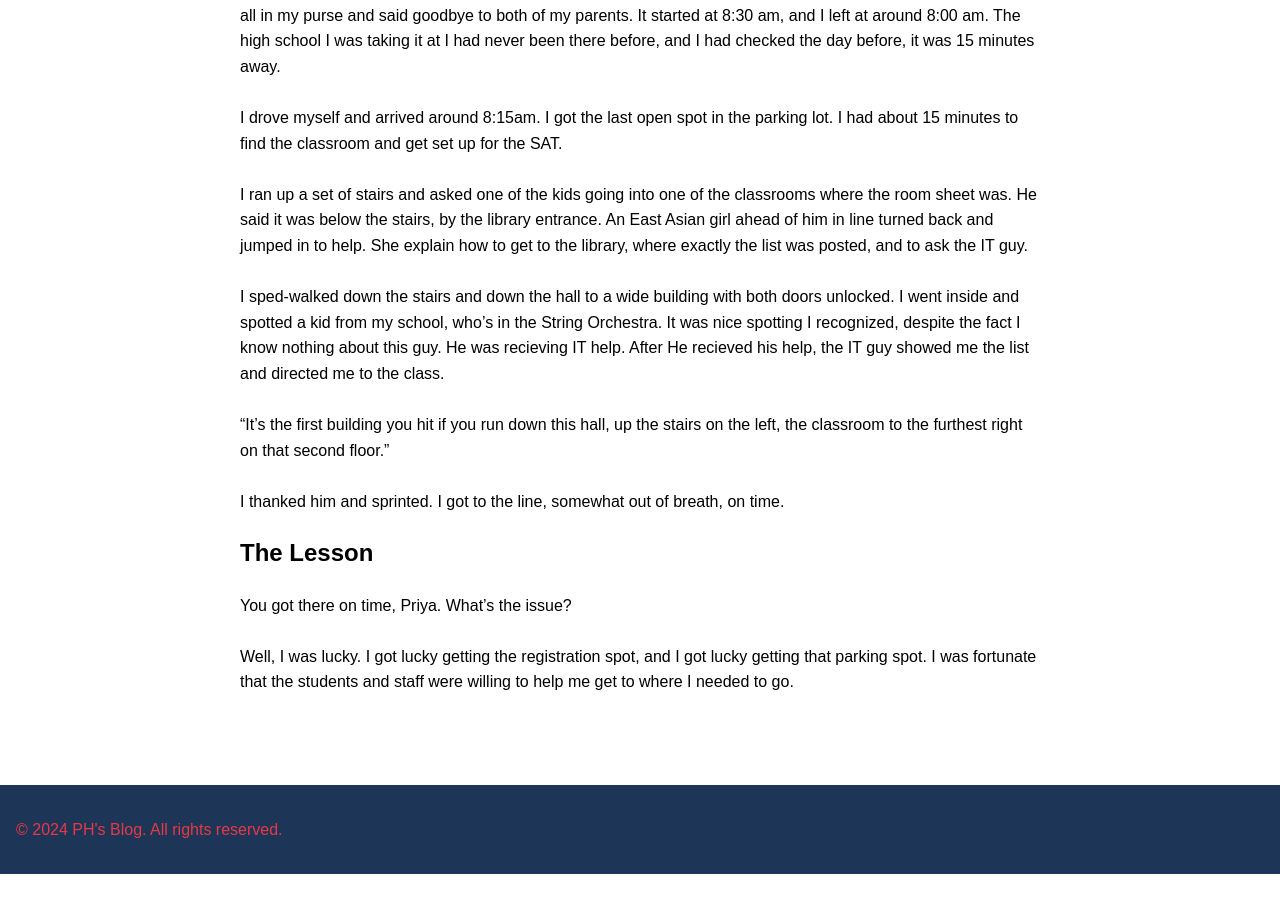
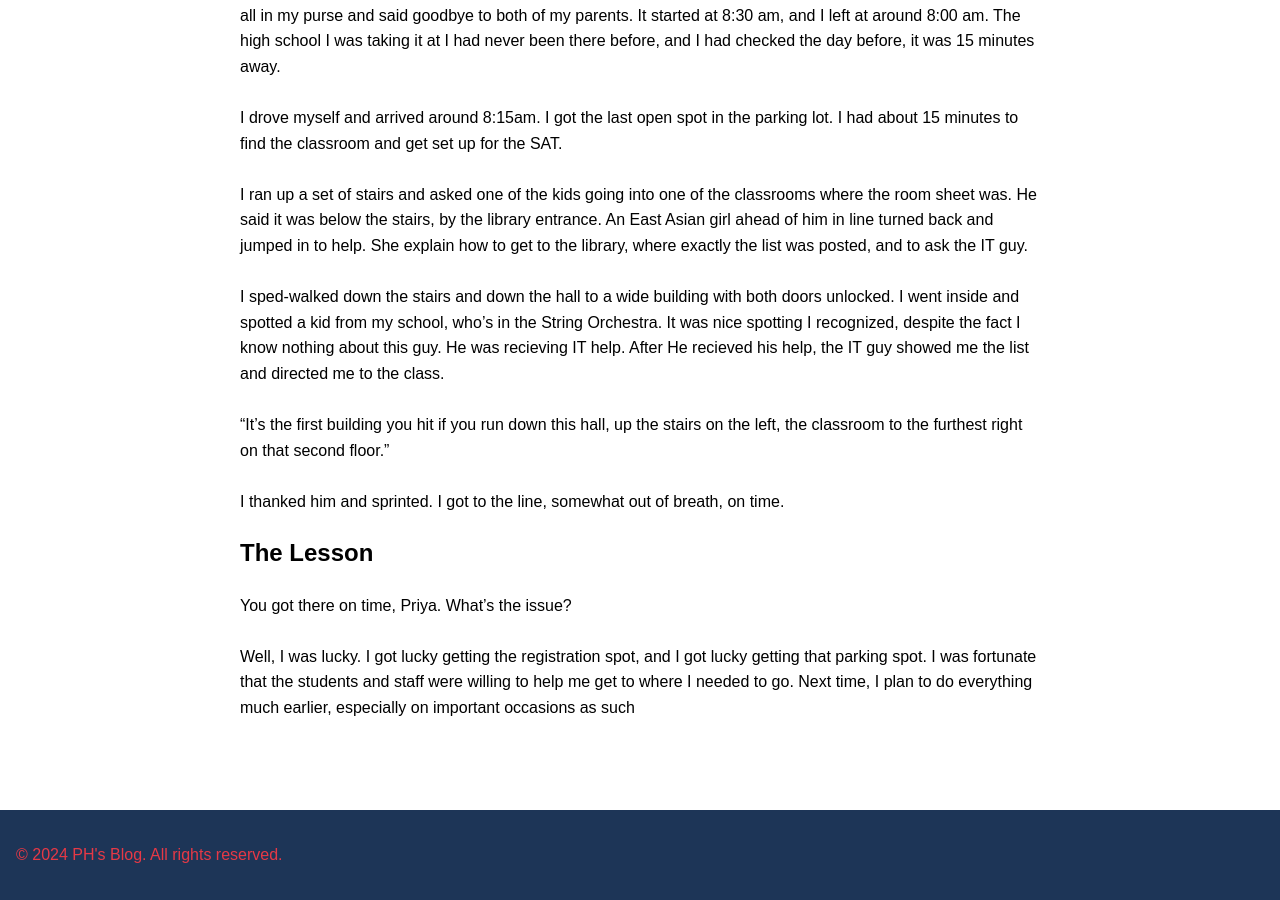
Before and after one commit to CaptainSapphire/PH-s-Blog, a Jekyll site: the page built from _posts/2024-10-15-A-Lesson-Learned:-The-SAT.md, in a window 1280 px wide and 900 px high, scrolled down 682 px. Built offline with Jekyll 4.4.1, drawn with Linux system fonts in a browser that asks for light colours; our own code applies the rules of GitHub Pages for plain Markdown files; before the commit the page ends 1556 px from its top, so only the background shows below that.

Commit message:
Update 2024-10-15-A-Lesson-Learned:-The-SAT.md

```diff
--- a/_posts/2024-10-15-A-Lesson-Learned:-The-SAT.md
+++ b/_posts/2024-10-15-A-Lesson-Learned:-The-SAT.md
@@ -12,4 +12,4 @@ I sped-walked down the stairs and down the hall to a wide building with both doo
 I thanked him and sprinted. I got to the line, somewhat out of breath, on time.
 ## The Lesson
 You got there on time, Priya. What's the issue? <br><br>
-Well, I was lucky. I got lucky getting the registration spot, and I got lucky getting that parking spot. I was fortunate that the students and staff were willing to help me get to where I needed to go.
+Well, I was lucky. I got lucky getting the registration spot, and I got lucky getting that parking spot. I was fortunate that the students and staff were willing to help me get to where I needed to go. Next time, I plan to do everything much earlier, especially on important occasions as such
```
